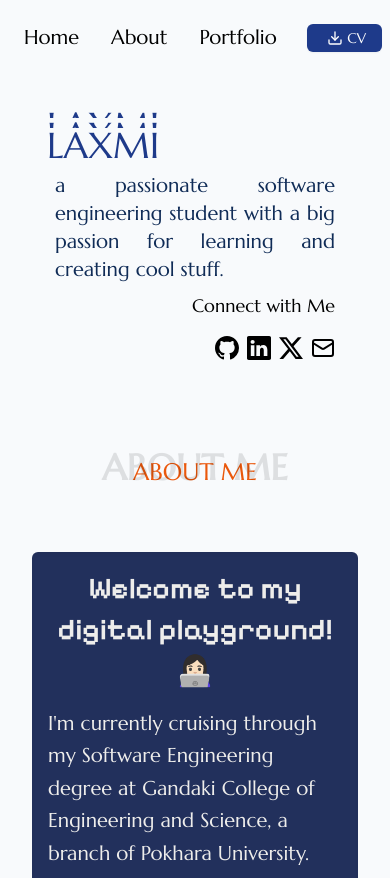
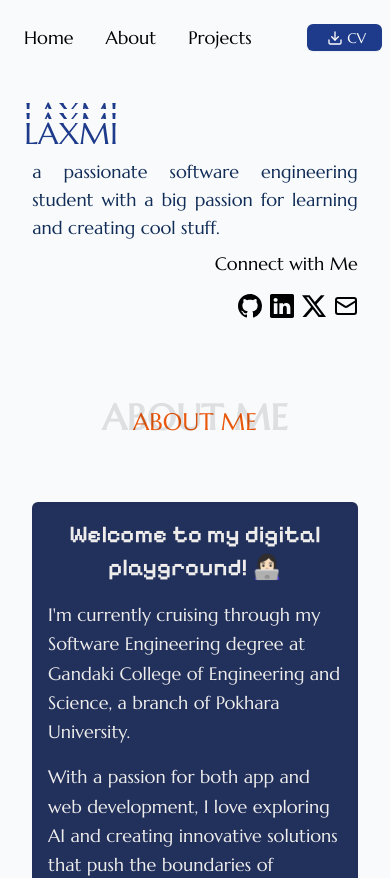
Before and after one commit to llaxmi/llaxmi, a React (Vite) app: page / in a window 390 px wide. Shown: the top 878 px of the page. Built offline with nearby package versions, Linux system fonts and the light colour scheme; a web font is replaced by a local one.

Commit message:
minor updates

```diff
--- a/src/components/Footer.tsx
+++ b/src/components/Footer.tsx
@@ -1,6 +1,6 @@
 const Footer = () => {
   return (
-    <footer className="p-3 flex justify-center items-center w-full bg-white">
+    <footer className="p-3 flex justify-center items-center w-full">
       <div className="text-center">
         <p className="font-normal font-pixel text-base sm:text-lg lg:text-xl text-tertiary">
           © 2024 LYX. All Rights Reserved
--- a/src/components/Name.tsx
+++ b/src/components/Name.tsx
@@ -2,7 +2,7 @@ export default function Name({ text }: { text: string }) {
   const animation =
     "group-hover:-translate-y-4 ease-slow transition-all duration-500";
   const content = (
-    <div className="inline-block text-4xl font-normal uppercase leading-none text-blue-900 text-center">
+    <div className="inline-block text-3xl md:text-4xl font-normal uppercase leading-none text-blue-900 text-center">
       {text}
     </div>
   );
--- a/src/components/NavBar.tsx
+++ b/src/components/NavBar.tsx
@@ -15,7 +15,7 @@ const NavBar = () => {
               spy={true}
               smooth={true}
               offset={5}
-              className="text-xl font-marcellus font-normal mx-2 text-black hover:bg-slate-200 rounded-lg p-2 cursor-pointer"
+              className="text-[18px] md:text-xl font-marcellus font-normal mx-2 text-black hover:bg-slate-200 rounded-lg p-2 cursor-pointer"
             >
               {item.title}
             </Link>
--- a/src/constants/data.ts
+++ b/src/constants/data.ts
@@ -15,7 +15,7 @@ export const navigation = [
   },
   {
     id: "2",
-    title: "Portfolio",
+    title: "Projects",
   },
 ];
 export const fadeinSkills = {
--- a/src/screens/aboutme.tsx
+++ b/src/screens/aboutme.tsx
@@ -10,15 +10,15 @@ const AboutMe = () => {
       <PageTitle title="ABOUT ME" />
       <main className="max-w-6xl min-h-80 flex justify-center flex-col md:px-0 px-4">
         <section className="mt-8 rounded-md border-gray-100 bg-blue-950/95 p-4 transition-all hover:scale-105 duration-500 shadow-inner">
-          <h2 className="leading-snug text-center font-semibold text-primary font-pixel text-3xl md:text-2xl">
+          <h2 className="leading-snug text-center font-semibold text-primary font-pixel text-2xl">
             Welcome to my digital playground! 👩🏻‍💻
           </h2>
-          <p className="font-marcellus text-xl text-primary leading-relaxed mt-4 md:text-lg">
+          <p className="font-marcellus text-lg text-primary leading-relaxed mt-4 md:text-lg">
             I&apos;m currently cruising through my Software Engineering degree
             at Gandaki College of Engineering and Science, a branch of Pokhara
             University.
           </p>
-          <p className="font-marcellus text-xl text-primary leading-relaxed mt-4 md:text-lg">
+          <p className="font-marcellus text-lg text-primary leading-relaxed mt-4 md:text-lg">
             With a passion for both app and web development, I love exploring AI
             and creating innovative solutions that push the boundaries of
             technology and open up endless possibilities in the digital world.
--- a/src/screens/home.tsx
+++ b/src/screens/home.tsx
@@ -5,11 +5,11 @@ const Home = () => {
   return (
     <div
       id="home"
-      className="flex flex-col lg:w-4/5 w-4/5 mt-8 max-w-6xl min-h-50 py-2 self-center"
+      className="flex flex-col lg:w-5/6 w-11/12 mt-8 max-w-6xl min-h-50 self-center"
     >
       <Name text="Laxmi" />
       <section>
-        <p className="font-marcellus text-pri text-justify text-xl px-4">
+        <p className="font-marcellus text-pri text-justify text-lg px-4">
           a passionate software engineering student with a big passion for
           learning and creating cool stuff.
         </p>
```
Also changed, not shown: 2 other files (tests, documents, lock files or other folders).
